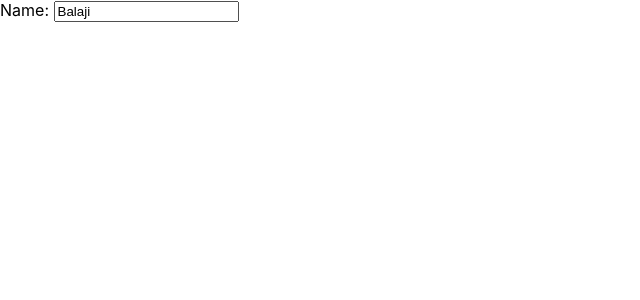
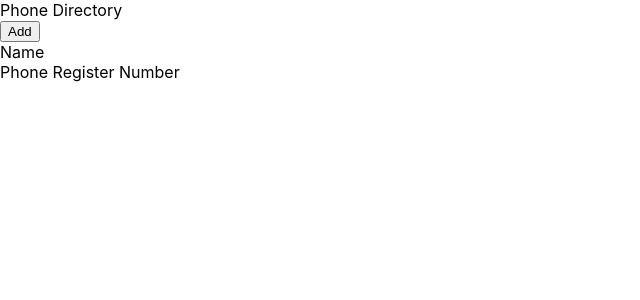
Before and after one commit to balaji-reddy07/mobile-directory, a React (Create React App) app: page / in a window 1280 px wide. Shown: the top 300 px of the page, without its empty margins (0-640 px from the left). Built offline with nearby package versions, Linux system fonts and the light colour scheme.

Commit message:
created header components

```diff
--- a/src/App.js
+++ b/src/App.js
@@ -1,11 +1,16 @@
 import React, {Component} from 'react';
-
+import Header from "./Header";
 class App extends Component{
   render() {
     return(
         <div>
-            <label htmlFor="name">Name: </label>
-            <input id="name" type="text" placeholder="Type Here" defaultValue="Balaji"/>
+            <Header/>
+            <button> Add </button>
+            <div>
+                <span>Name</span><br />
+                <span> Phone </span>
+                <span>Register Number</span>
+            </div>
         </div>
     );
   }
--- /dev/null
+++ b/src/Header.js
@@ -0,0 +1,10 @@
+import React from 'react';
+
+const Header=function (){
+    return(
+        <div className="header">
+                Phone Directory
+            </div>
+    )
+}
+export default Header;
```
